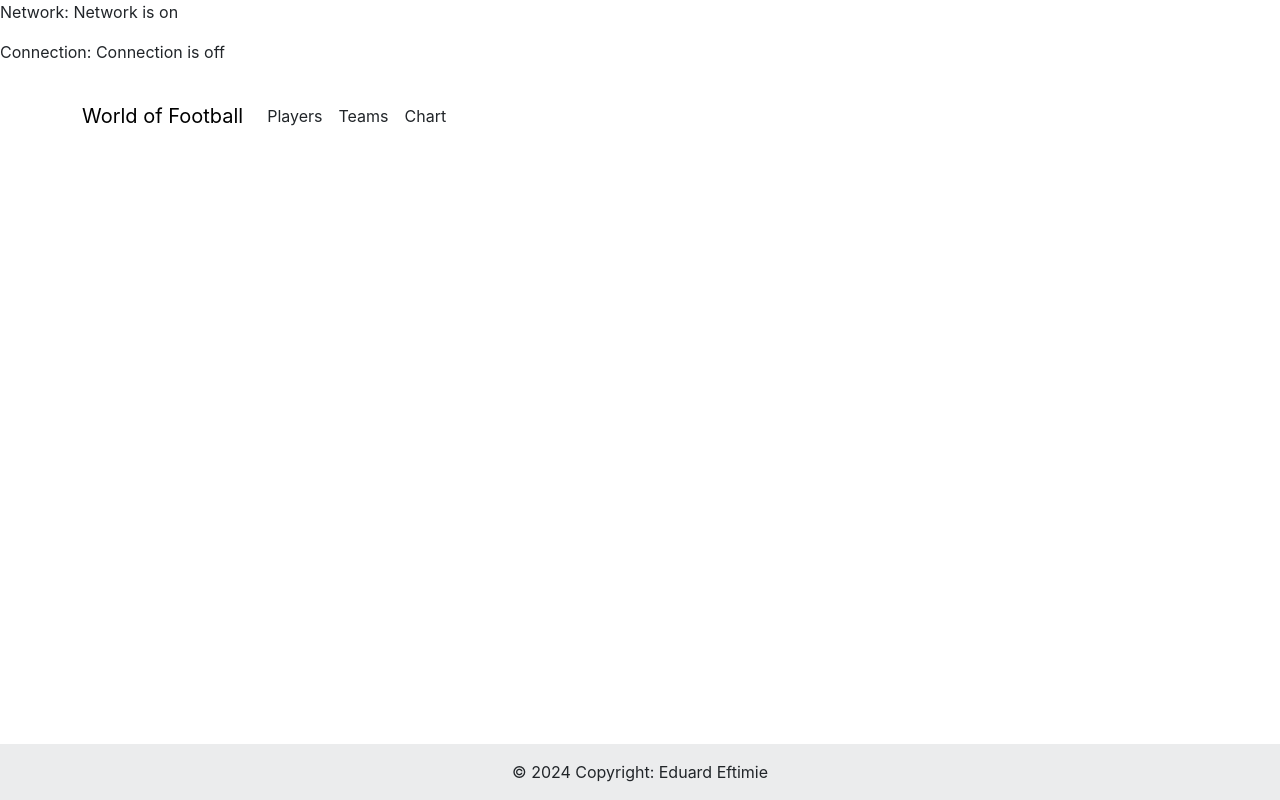
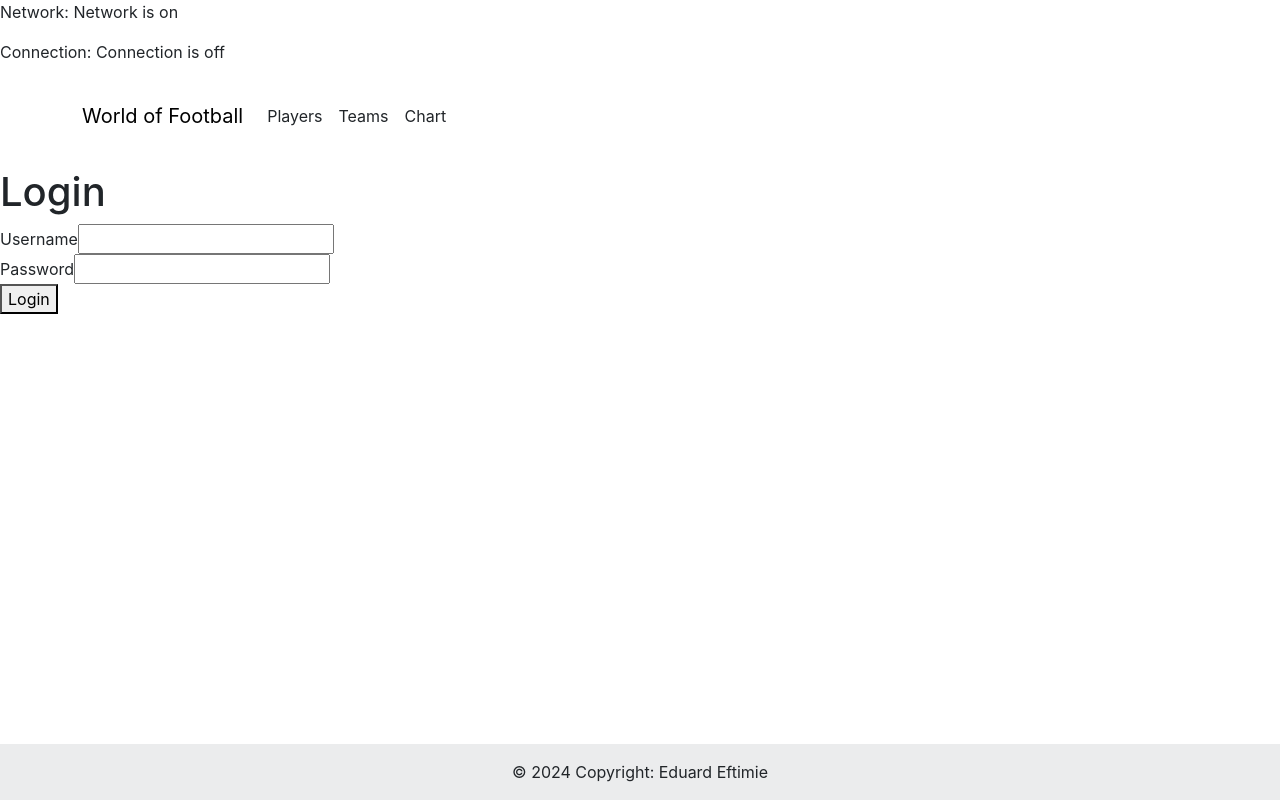
Before and after one commit to edyeftimie/WebApp, a React (Create React App) app in the folder react/: page /login in a window 1280 px wide. Built offline with nearby package versions, Linux system fonts and the light colour scheme; no server answers.

Commit message:
functional login page + logic

```diff
--- /dev/null
+++ b/react/src/components/login.js
@@ -0,0 +1,93 @@
+import React, { useState } from 'react';
+import { useNavigate } from 'react-router-dom';
+
+function Login() {
+    const [username, setUsername] = useState('');
+    const [password, setPassword] = useState('');
+    const [error, setError] = useState(null);
+    const [loading, setLoading] = useState(false);
+
+    const navigate = useNavigate();
+
+    const validateForm = () => {
+        if (username === '' || password === '') {
+            setError('Please fill in all fields');
+            return false;
+        }
+        if (password.length < 6) {
+            setError('Password must be at least 6 characters');
+            return false;
+        }
+        //check if the password is a combination of capital letters, small letters, numbers and special characters
+        if (!password.match(/^(?=.*[a-z])(?=.*[A-Z])(?=.*\d)(?=.*[@$!%*?&])[A-Za-z\d@$!%*?&]{6,}$/)) {
+            setError('Password must contain at least one uppercase letter, one lowercase letter, one number and one special character');
+            return false;
+        }
+        setError('');
+        return true;
+    };
+
+    const handleSubmit = async (event) => {
+        event.preventDefault();
+        if (!validateForm()) {
+            return;
+        }
+        setLoading(true);
+
+        const formDetails = new URLSearchParams();
+        formDetails.append('username', username);
+        formDetails.append('password', password);
+
+        try {
+            const response = await fetch('http://localhost:8000/token', {
+                method: 'POST',
+                headers: {
+                    'Content-Type': 'application/x-www-form-urlencoded',
+                },
+                body: formDetails,
+            });
+            setLoading(false);
+
+            const data = await response.json();
+            if (data.error) {
+                setError(data.error);
+            } else {
+                localStorage.setItem('token', data.access_token);
+                navigate('/protected');
+            }
+        } catch (error) {
+            setLoading(false);
+            setError('An error occurred. Please try again later.');
+        }
+    };
+
+    return (
+        <div>
+            <h1>Login</h1>
+            <form onSubmit={handleSubmit}>
+                <div>
+                    <label>Username</label>
+                    <input
+                        type="text"
+                        value={username}
+                        onChange={(e) => setUsername(e.target.value)}
+                    />
+                </div>
+                <div>
+                    <label>Password</label>
+                    <input
+                        type="password"
+                        value={password}
+                        onChange={(e) => setPassword(e.target.value)}
+                    />
+                </div>
+                {error && <div>{error}</div>}
+                <button type="submit" disabled={loading}>
+                    {loading ? 'Loading...' : 'Login'}
+                </button>
+            </form>
+        </div>
+    );
+}
+
+export { Login };
--- /dev/null
+++ b/react/src/components/protected.js
@@ -0,0 +1,35 @@
+import React, { useEffect, useState } from 'react';
+import { useNavigate } from 'react-router-dom';
+
+function ProtectedPage() {
+    const navigate = useNavigate();
+
+    useEffect(() => {
+        const verifyToken = async () => {
+            const token = localStorage.getItem('token');
+            console.log(token);
+            try {
+                const response = await fetch('http://localhost:8000/verify-token/' + token);
+
+                if (response.ok === false) {
+                    throw new Error('Token verification failed');
+                }
+            } catch (error) {
+                localStorage.removeItem('token');
+                navigate('/');
+            }
+        };
+
+        verifyToken();
+    }, [navigate]);
+
+    return (
+        <div>
+            <h1>Protected Page</h1>
+            <div> Only visible for authenticated users </div>
+        </div>
+    );
+}
+
+export default ProtectedPage;
+export { ProtectedPage };
--- a/react/src/index.js
+++ b/react/src/index.js
@@ -11,6 +11,8 @@ import {Chart} from '../src/components/chart'
 import {Team, TeamsList} from '../src/components/team'
 import { PlayerInfo } from './components/playerInfo'
 import { TeamInfo } from './components/teamInfo'
+import { Login } from './components/login'
+import { ProtectedPage } from './components/protected'
 import { BrowserRouter as Router, Route, Routes, BrowserRouter} from 'react-router-dom';
 // import {FullFeaturedCrudGrid } from '../src/Test';
 
@@ -26,6 +28,8 @@ const initializeApp = async () => {
         { PlayersList}
         { TeamsList }
         <Routes>
+          <Route path="/login" element={<Login />} />
+          <Route path="/protected" element={<ProtectedPage />} />
           <Route path="/" element={<Home />} />
           <Route path="/player" element={<Player />} />
           <Route path="/player/:id" element={<PlayerInfo />} />
```
Also changed, not shown: 1 other file (tests, documents, lock files or other folders).
